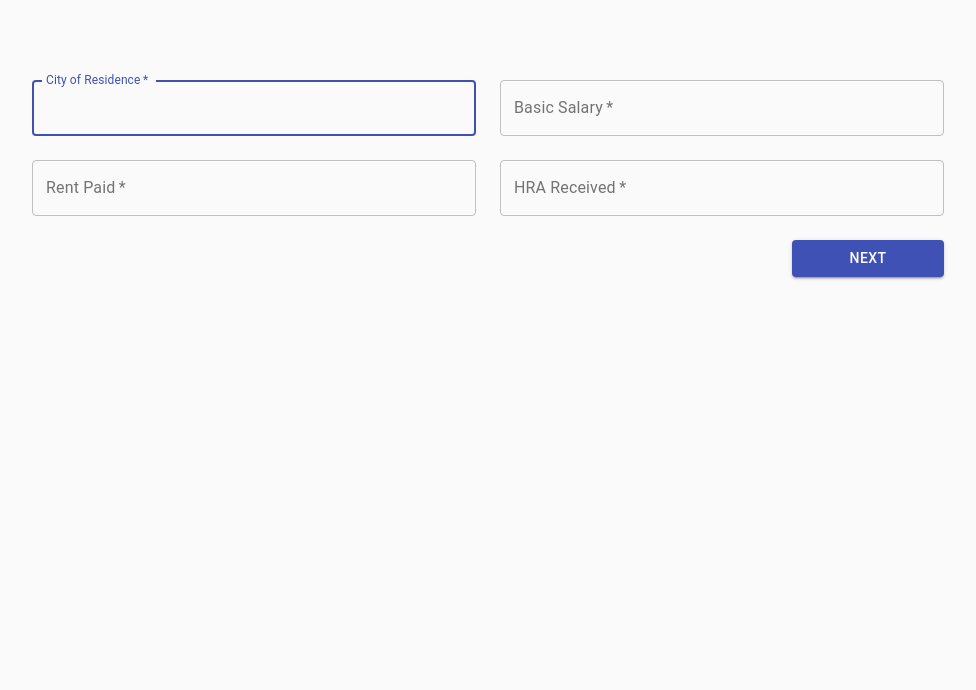
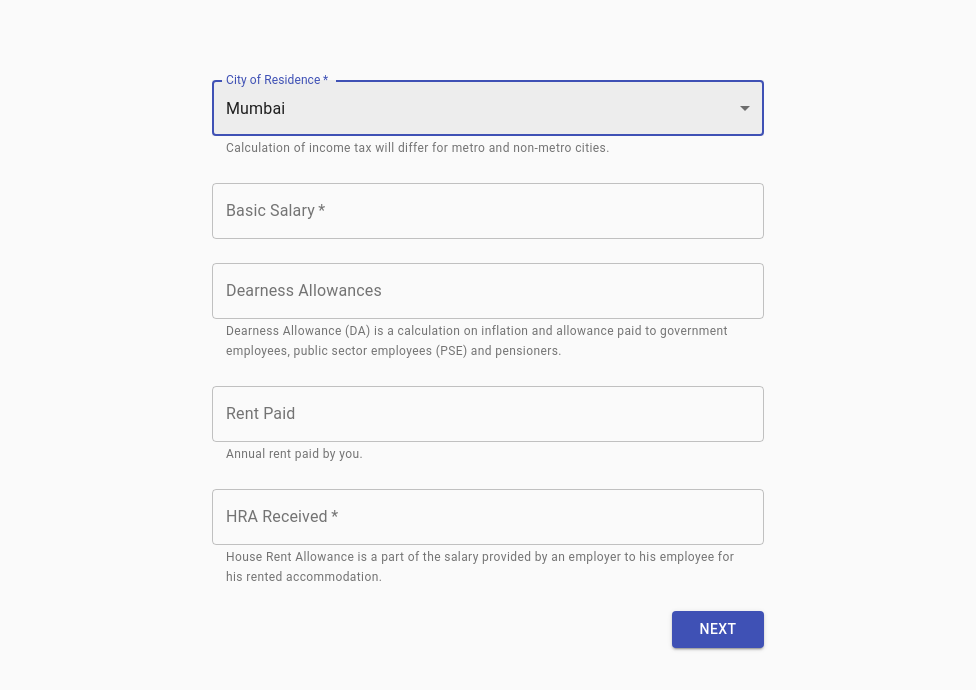
Before and after one commit to yelkar-snehal/Income-Tax-Calculator, a React (Create React App) app in the folder app/: page /exemption in a window 1280 px wide. Shown: the top 690 px of the page, without its empty margins (152-1128 px from the left). Built offline with nearby package versions, Linux system fonts and the light colour scheme.

Commit message:
Modify some textfields type to select

```diff
--- a/app/src/components/Exemption.jsx
+++ b/app/src/components/Exemption.jsx
@@ -27,19 +27,43 @@ const useStyles = makeStyles(theme => ({
 export const Exemption = (props) => {
     const classes = useStyles();
 
-    const [city, setCity] = useState("");
+    const [city, setCity] = useState("Mumbai");
     const [rent, setRent] = useState("");
     const [basicSalary, setBasicSalary] = useState("");
+    const [da, setDA] = useState("");
     const [hraReceived, setHRAReceived] = useState("");
+
+    const cities = [
+        {
+            value: 'Chennai',
+            label: 'Chennai'
+        },
+        {
+            value: 'Delhi',
+            label: 'Delhi'
+        },
+        {
+            value: 'Kolkata',
+            label: 'Kolkata'
+        },
+        {
+            value: 'Mumbai',
+            label: 'Mumbai'
+        },
+        {
+            value: 'other',
+            label: 'Other Non-metropolitian Cities'
+        }
+    ];
 
     return (
         <Fragment>
             <CssBaseline />
-            <Container maxWidth="md">
+            <Container maxWidth="sm">
                 <div className={classes.paper}>
                     <form className={classes.form}>
                         <Grid container spacing={3}>
-                            <Grid item xs={12} sm={6}>
+                            <Grid item xs={12}>
                                 <TextField
                                     name="city"
                                     id="city"
@@ -49,10 +73,21 @@ export const Exemption = (props) => {
                                     required
                                     autoComplete="city"
                                     autoFocus
+                                    select
+                                    SelectProps={{
+                                        native: true,
+                                    }}
                                     value={city}
-                                    onChange={(event) => setCity(event.target.value)} />
+                                    helperText="Calculation of income tax will differ for metro and non-metro cities."
+                                    onChange={(event) => setCity(event.target.value)}>
+                                    {cities.map((option) => (
+                                        <option key={option.value} value={option.value}>
+                                            {option.label}
+                                        </option>
+                                    ))}
+                                </TextField>
                             </Grid>
-                            <Grid item xs={12} sm={6}>
+                            <Grid item xs={12}>
                                 <TextField
                                     name="basicSalary"
                                     id="basicSalary"
@@ -64,19 +99,31 @@ export const Exemption = (props) => {
                                     value={basicSalary}
                                     onChange={(event) => setBasicSalary(event.target.value)} />
                             </Grid>
-                            <Grid item xs={12} sm={6}>
+                            <Grid item xs={12}>
+                                <TextField
+                                    name="da"
+                                    id="da"
+                                    label="Dearness Allowances"
+                                    variant="outlined"
+                                    fullWidth
+                                    autoComplete="da"
+                                    value={da}
+                                    helperText="Dearness Allowance (DA) is a calculation on inflation and allowance paid to government employees, public sector employees (PSE) and pensioners."
+                                    onChange={(event) => setDA(event.target.value)} />
+                            </Grid>
+                            <Grid item xs={12}>
                                 <TextField
                                     name="rent"
                                     id="rent"
                                     label="Rent Paid"
                                     variant="outlined"
                                     fullWidth
-                                    required
                                     autoComplete="rent"
                                     value={rent}
+                                    helperText="Annual rent paid by you."
                                     onChange={(event) => setRent(event.target.value)} />
                             </Grid>
-                            <Grid item xs={12} sm={6}>
+                            <Grid item xs={12}>
                                 <TextField
                                     name="hraReceived"
                                     id="hraReceived"
@@ -86,6 +133,7 @@ export const Exemption = (props) => {
                                     required
                                     autoComplete="hraReceived"
                                     value={hraReceived}
+                                    helperText="House Rent Allowance is a part of the salary provided by an employer to his employee for his rented accommodation."
                                     onChange={(event) => setHRAReceived(event.target.value)} />
                             </Grid>
                         </Grid>
```
